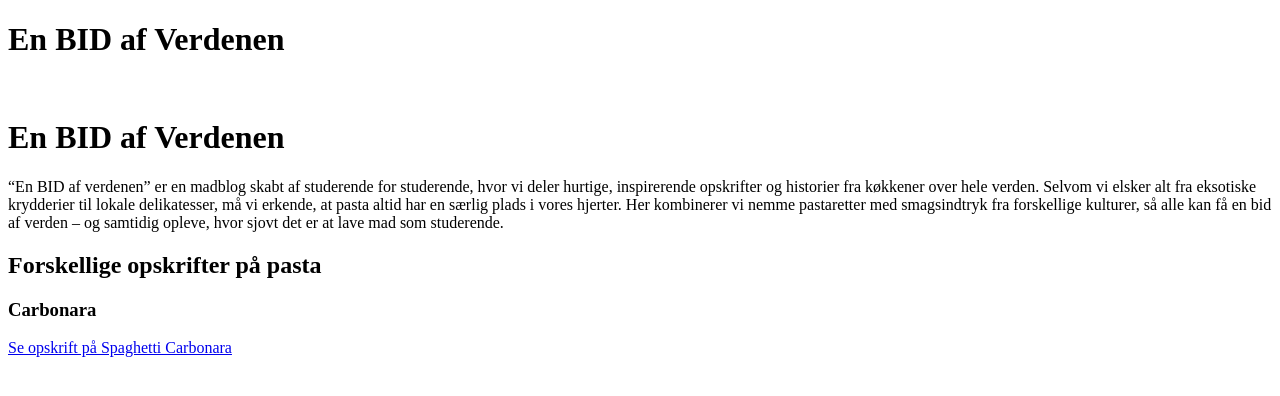
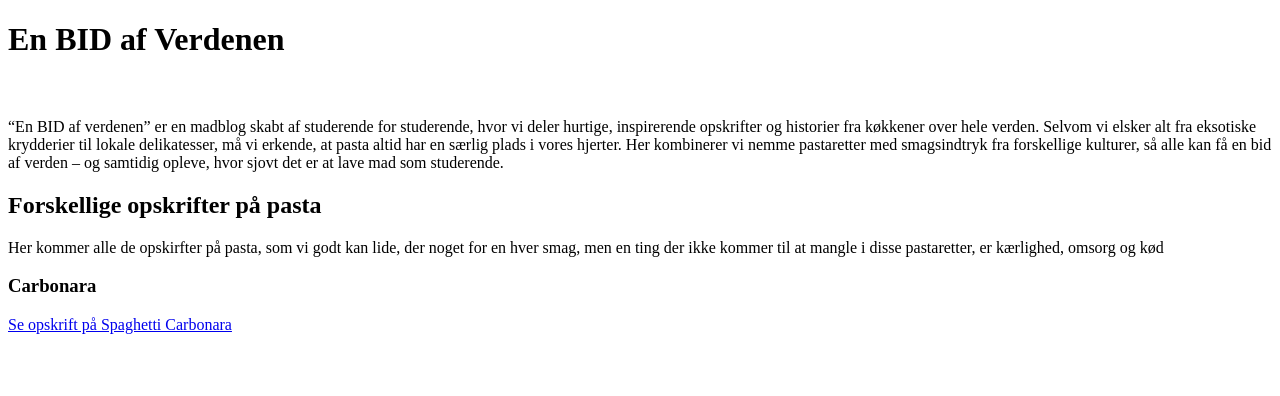
Before and after one commit to Frederikhr96/Gruppe3, a plain HTML site: page index.html in a window 1280 px wide. Drawn offline with Linux system fonts and the light colour scheme.

Commit message:
ovskifter ændret og lavet en skriv til h2
Der er lavet et lille fint skriv til h2, og ændret i overskrifter

```diff
--- a/index.html
+++ b/index.html
@@ -5,17 +5,17 @@
 <html>
 <head>
   <meta charset="UTF-8">
-<h1>En BID af Verdenen</h1>
+  <h1>En BID af Verdenen</h1>
 <br>
 <h2></h2>
 </head>
 
 <body></body>
-<h1>En BID af Verdenen</h1>
   <p1>“En BID af verdenen” er en madblog skabt af studerende for studerende, hvor vi deler hurtige, inspirerende opskrifter og historier fra køkkener over hele verden. Selvom vi elsker alt fra eksotiske krydderier til lokale delikatesser, må vi erkende, at pasta altid har en særlig plads i vores hjerter. Her kombinerer vi nemme pastaretter med smagsindtryk fra forskellige kulturer, så alle kan få en bid af verden – og samtidig opleve, hvor sjovt det er at lave mad som studerende.
   </p1>
 
   <h2>Forskellige opskrifter på pasta</h2>
+    <p1>Her kommer alle de opskirfter på pasta, som vi godt kan lide, der noget for en hver smag, men en ting der ikke kommer til at mangle i disse pastaretter, er kærlighed, omsorg og kød</p1>
   <h3>Carbonara</h3>
   <a href="carbonara.html">Se opskrift på Spaghetti Carbonara</a>
  </body>
```
